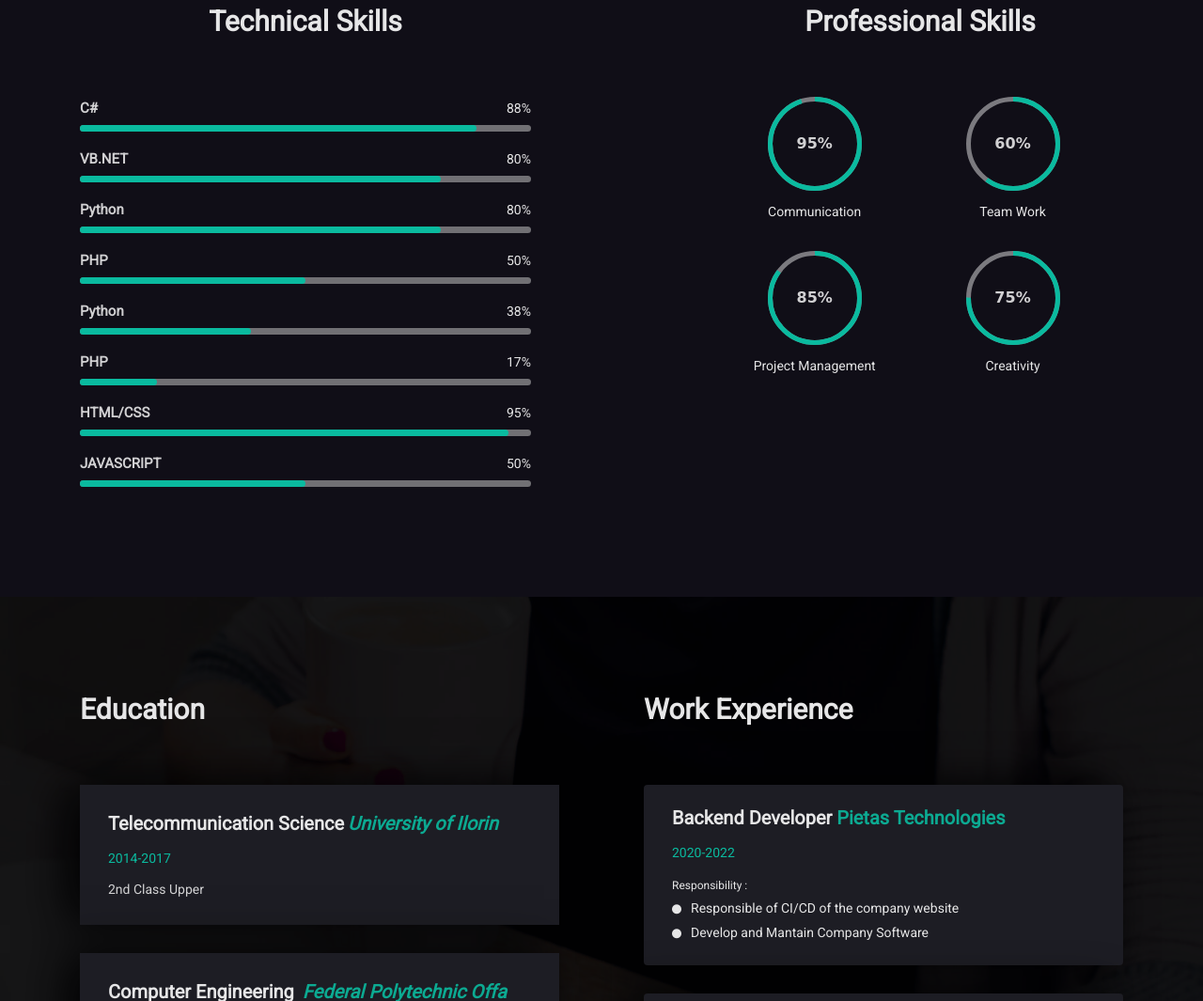
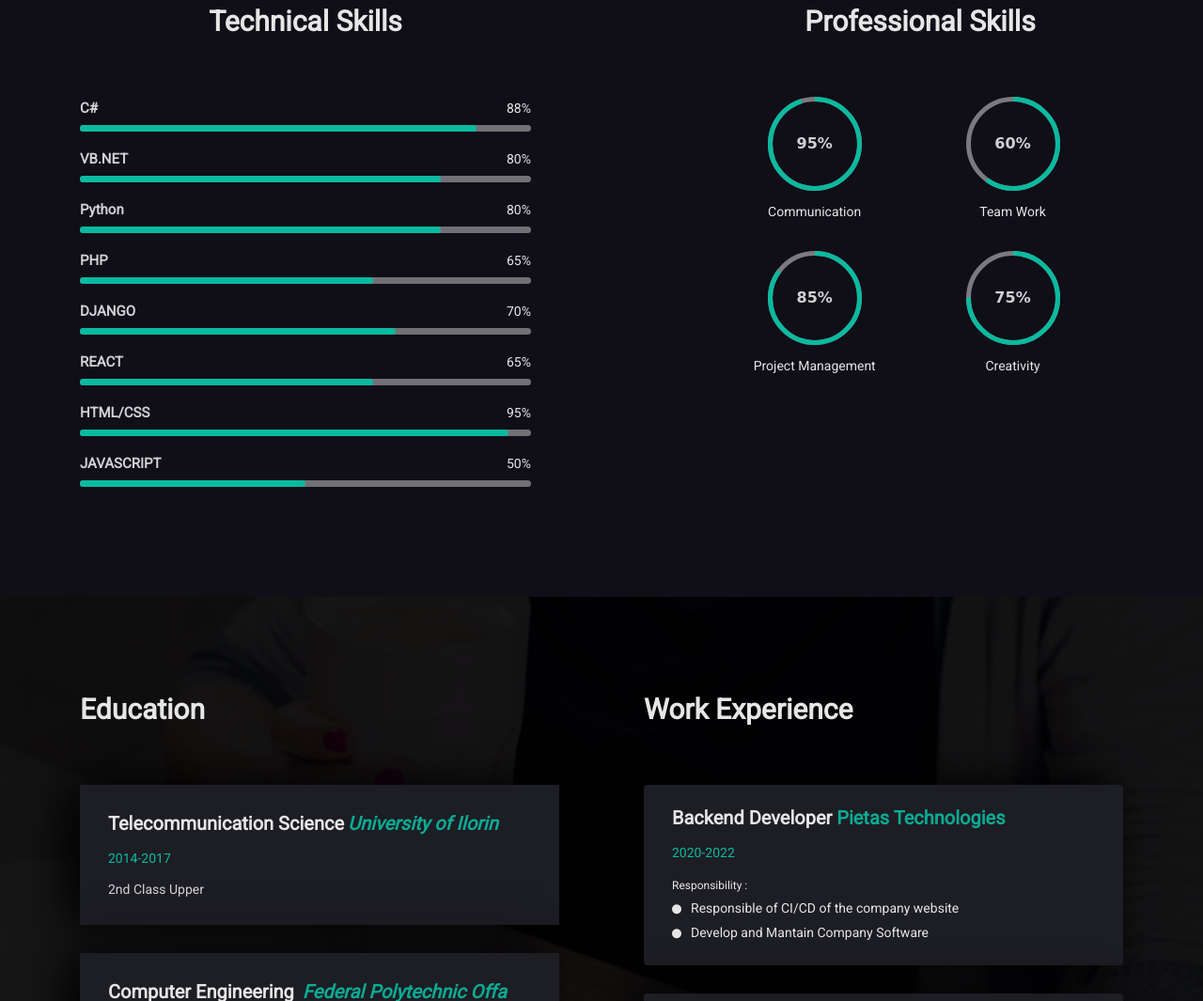
Before and after one commit to donsol007/myportfolio, a plain HTML site: page index.html in a window 1280 px wide. Shown: the part 2081-3146 px from the top of the page at 94% size. Drawn offline with Linux system fonts and the light colour scheme; some packages are replaced by stand-ins of ours; files whose address does not match are found by name.

Commit message:
Update index.html

```diff
--- a/index.html
+++ b/index.html
@@ -285,10 +285,10 @@
                                             <div class="parcial">
                                                 <div class="info">
                                                     <div class="nome">PHP</div>
-                                                    <div class="percentagem-num">50%</div>
+                                                    <div class="percentagem-num">65%</div>
                                                 </div>
                                                 <div class="progressBar">
-                                                    <div class="percentagem" style="width: 50%;"></div>
+                                                    <div class="percentagem" style="width: 65%;"></div>
                                                 </div>
                                             </div>
                                         </div>
@@ -296,22 +296,22 @@
                                         <div class="candidatos">
                                             <div class="parcial">
                                                 <div class="info">
-                                                    <div class="nome">Python</div>
-                                                    <div class="percentagem-num">38%</div>
+                                                    <div class="nome">DJANGO</div>
+                                                    <div class="percentagem-num">70%</div>
                                                 </div>
                                                 <div class="progressBar">
-                                                    <div class="percentagem" style="width: 38%;"></div>
+                                                    <div class="percentagem" style="width: 70%;"></div>
                                                 </div>
                                             </div>
                                         </div>
                                         <div class="candidatos">
                                             <div class="parcial">
                                                 <div class="info">
-                                                    <div class="nome">PHP</div>
-                                                    <div class="percentagem-num">17%</div>
+                                                    <div class="nome">REACT</div>
+                                                    <div class="percentagem-num">65%</div>
                                                 </div>
                                                 <div class="progressBar">
-                                                    <div class="percentagem" style="width: 17%;"></div>
+                                                    <div class="percentagem" style="width: 65%;"></div>
                                                 </div>
                                             </div>
                                         </div>
```
